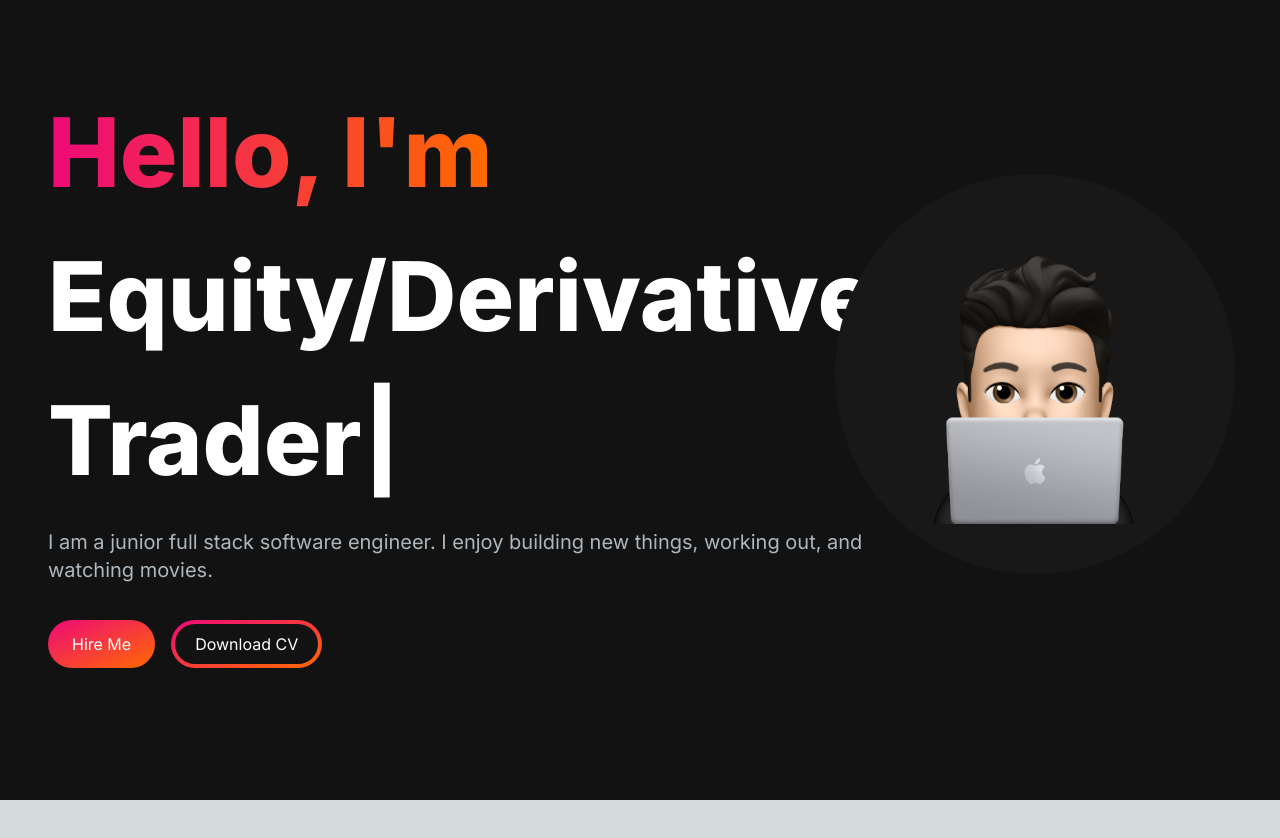
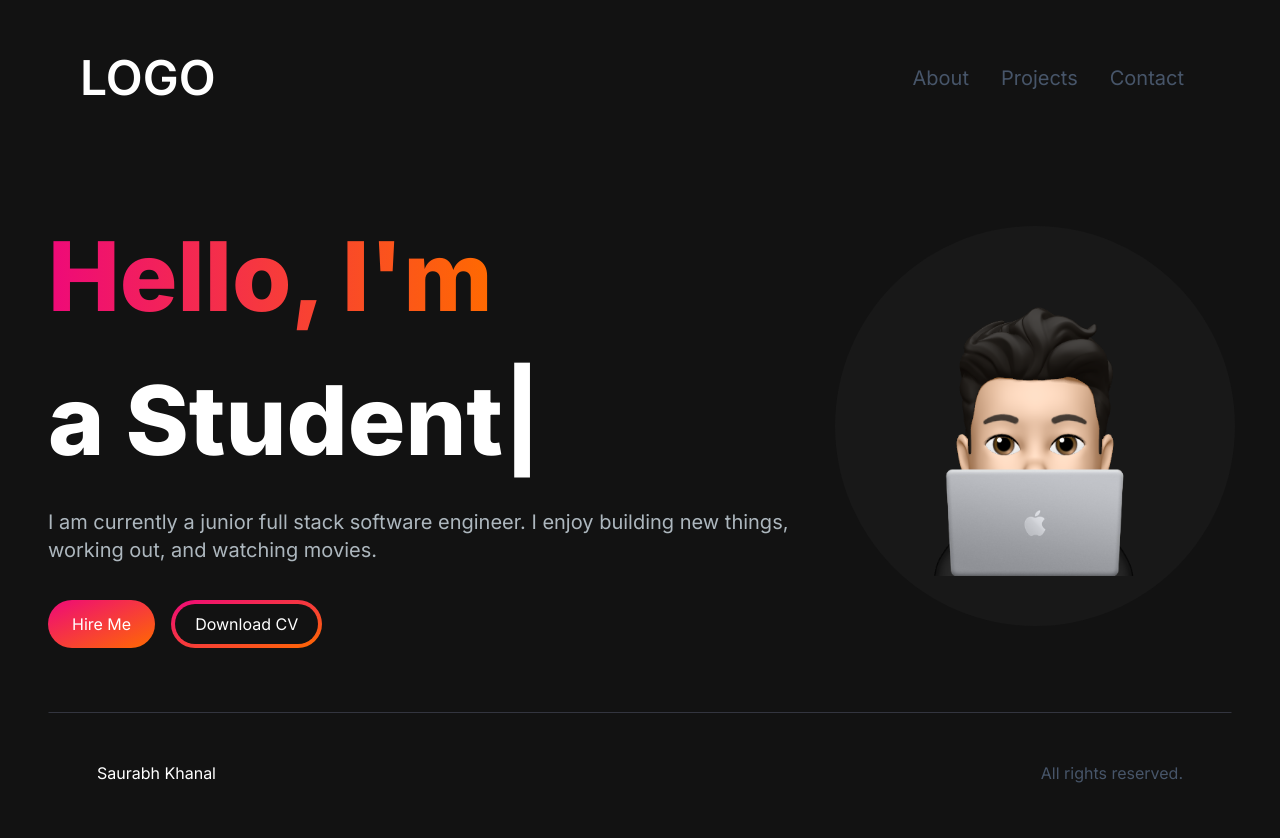
Before and after one commit to SaurabhK24/saurabhportfolio, a Next.js app: page / in a window 1280 px wide. Shown: the top 838 px of the page. Before the commit the page ends 800 px from the top, so only its background shows below. Built offline with nearby package versions, Linux system fonts and the light colour scheme.

Commit message:
Addition of new Files and Edits
Chagnes to NavBar, creation of NavLink component for reuse, changes in typed out words on Herosection.

```diff
--- /dev/null
+++ b/src/app/components/Footer.jsx
@@ -0,0 +1,14 @@
+import React from "react";
+
+const Footer = () => {
+  return (
+    <footer className="footer border z-10 border-t-[#33353F] border-b-transparent border-l-transparent border-r-transparent text-white">
+      <div className="container p-12 flex justify-between">
+        <span>Saurabh Khanal</span>
+        <p className="text-slate-600">All rights reserved.</p>
+      </div>
+    </footer>
+  );
+};
+
+export default Footer;
--- a/src/app/components/HeroSection.jsx
+++ b/src/app/components/HeroSection.jsx
@@ -26,11 +26,11 @@ const HeroSection = () => {
               sequence={[
                 "Saurav",
                 1000,
-                "Full Stack SWE",
+                "a SWE",
                 1000,
-                "Equity/Derivative Trader",
+                "a Trader",
                 1000,
-                "Student of the Game",
+                "a Student",
                 1000,
               ]}
               wrapper="span"
@@ -39,7 +39,7 @@ const HeroSection = () => {
             />
           </h1>
           <p className="text-[#ADB7BE] text-base sm:text-lg mb-6 lg:text-xl">
-            I am a junior full stack software engineer. I enjoy building new things, working out, and watching movies.
+            I am currently a junior full stack software engineer. I enjoy building new things, working out, and watching movies.
           </p>
           <div>
             <Link
--- /dev/null
+++ b/src/app/components/NavLink.jsx
@@ -0,0 +1,11 @@
+import Link from "next/link";
+
+const NavLink = ({ href, title }) => {
+  return (
+    <Link href={href} className="block py-2 pl-3 pr-4 text-slate-600 sm:text-xl rounded md:p-0 transition hover:text-[#ff6a00]">
+        {title}
+    </Link>
+  );
+};
+
+export default NavLink;
--- /dev/null
+++ b/src/app/components/Navbar.jsx
@@ -0,0 +1,43 @@
+import Link from 'next/link'
+import React from 'react'
+import NavLink from './NavLink'
+
+
+const navLinks = [
+    {
+        title: "About",
+        path: "#about"
+    },
+    {
+        title: "Projects",
+        path: "#projects"
+    },
+    {
+        title: "Contact",
+        path: "#contact"
+    }
+]
+
+const Navbar = () => {
+    return (
+        <nav>
+            <div className='flex flex-wrap items-center justify-between mx-auto p-8'>
+                <span href={"/"} className='text-5xl text-white font-semibold'>LOGO</span>
+
+                <div className='menu hidden md:block md:w-auto' id="navbar">
+                    <ul className='flex p-4 md:p=0 sm:flex-row space-x-8'>
+                        {
+                            navLinks.map((link, index) => (
+                                <li key = {index}>
+                                    <NavLink href={link.path} title = {link.title}></NavLink>
+                                </li>
+                            ))
+                        }
+                    </ul>
+                </div>
+            </div>
+        </nav>
+    )
+}
+
+export default Navbar
--- a/src/app/page.js
+++ b/src/app/page.js
@@ -1,10 +1,15 @@
 import Image from 'next/image'
 import HeroSection from './components/HeroSection'
+import Navbar from './components/Navbar'
+import Footer from './components/Footer'
 
 export default function Home() {
   return (
     <main className="flex min-h-screen flex-col bg-[#121212] container mx-auto px-12 py-4">
+      <Navbar></Navbar>
       <HeroSection></HeroSection>
+      <Footer></Footer>
+
     </main>
   )
 }
```
Also changed, not shown: src/app/components/About.jsx (added).
